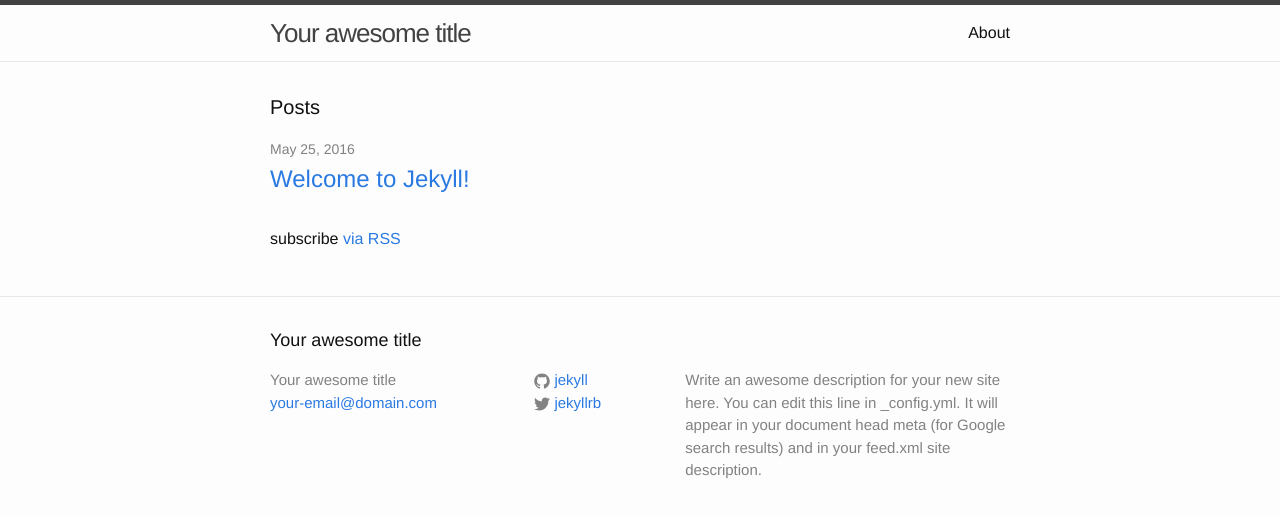
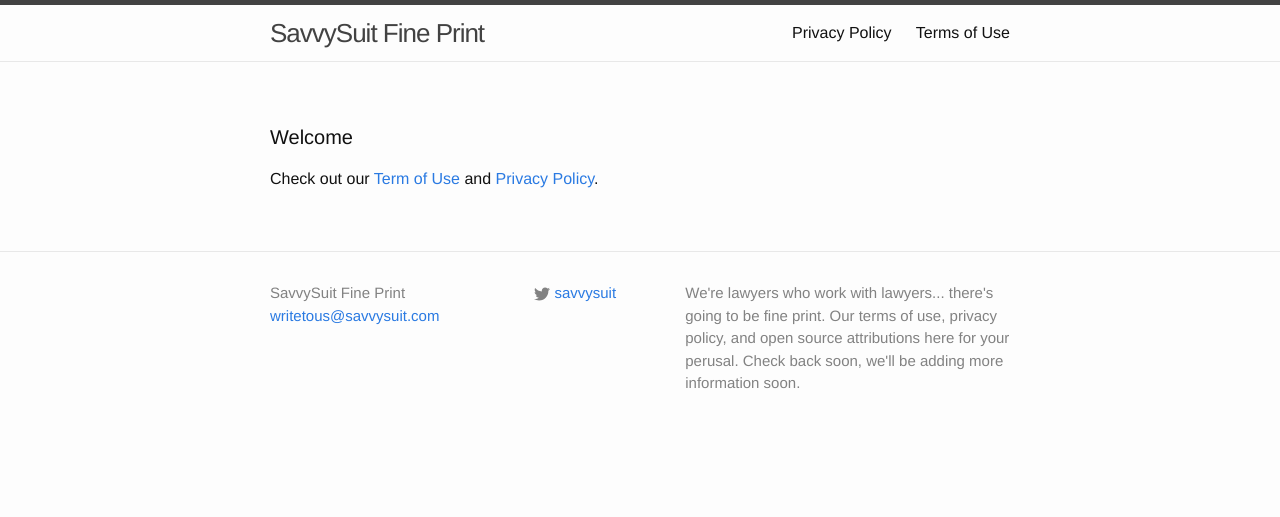
Before and after one commit to SavvySuit/savvysuit.github.io, a Jekyll site: the page built from index.html, in a window 1280 px wide. Shown: the top 517 px of the page. Built offline with Jekyll 4.4.1, drawn with Linux system fonts in a browser that asks for light colours.

Commit message:
Privacy and Terms added.

```diff
--- a/_config.yml
+++ b/_config.yml
@@ -1,21 +1,13 @@
-# Welcome to Jekyll!
-#
-# This config file is meant for settings that affect your whole blog, values
-# which you are expected to set up once and rarely need to edit after that.
-# For technical reasons, this file is *NOT* reloaded automatically when you use
-# 'jekyll serve'. If you change this file, please restart the server process.
-
 # Site settings
-title: Your awesome title
-email: your-email@domain.com
+title: SavvySuit Fine Print
+email: writetous@savvysuit.com
 description: > # this means to ignore newlines until "baseurl:"
-  Write an awesome description for your new site here. You can edit this
-  line in _config.yml. It will appear in your document head meta (for
-  Google search results) and in your feed.xml site description.
+  We're lawyers who work with lawyers... there's going to be fine print.
+  Our terms of use, privacy policy, and open source attributions here for your perusal.
+  Check back soon, we'll  be adding more information soon.
 baseurl: "" # the subpath of your site, e.g. /blog
-url: "http://yourdomain.com" # the base hostname & protocol for your site
-twitter_username: jekyllrb
-github_username:  jekyll
+url: "http://fineprint.savvysuit.com" # the base hostname & protocol for your site
+twitter_username: savvysuit
 
 # Build settings
 markdown: kramdown
--- a/_includes/footer.html
+++ b/_includes/footer.html
@@ -1,8 +1,6 @@
 <footer class="site-footer">
 
   <div class="wrapper">
-
-    <h2 class="footer-heading">{{ site.title }}</h2>
 
     <div class="footer-col-wrapper">
       <div class="footer-col footer-col-1">
--- a/index.html
+++ b/index.html
@@ -1,23 +1,10 @@
 ---
-layout: default
+layout: page
 ---
 
 <div class="home">
 
-  <h1 class="page-heading">Posts</h1>
-
-  <ul class="post-list">
-    {% for post in site.posts %}
-      <li>
-        <span class="post-meta">{{ post.date | date: "%b %-d, %Y" }}</span>
-
-        <h2>
-          <a class="post-link" href="{{ post.url | prepend: site.baseurl }}">{{ post.title }}</a>
-        </h2>
-      </li>
-    {% endfor %}
-  </ul>
-
-  <p class="rss-subscribe">subscribe <a href="{{ "/feed.xml" | prepend: site.baseurl }}">via RSS</a></p>
+  <h1 class="page-heading">Welcome</h1>
+  <p>Check out our <a href="/terms/">Term of Use</a> and <a href="/privacy/">Privacy Policy</a>.</p>
 
 </div>
```
Also changed, not shown: _layouts/home.html (added, +18 -0 lines), _posts/2016-05-25-welcome-to-jekyll.markdown (deleted, +0 -25 lines), about.md (deleted, +0 -15 lines), privacy.md (added, +108 -0 lines), terms.md (added, +200 -0 lines), 1 other file.
